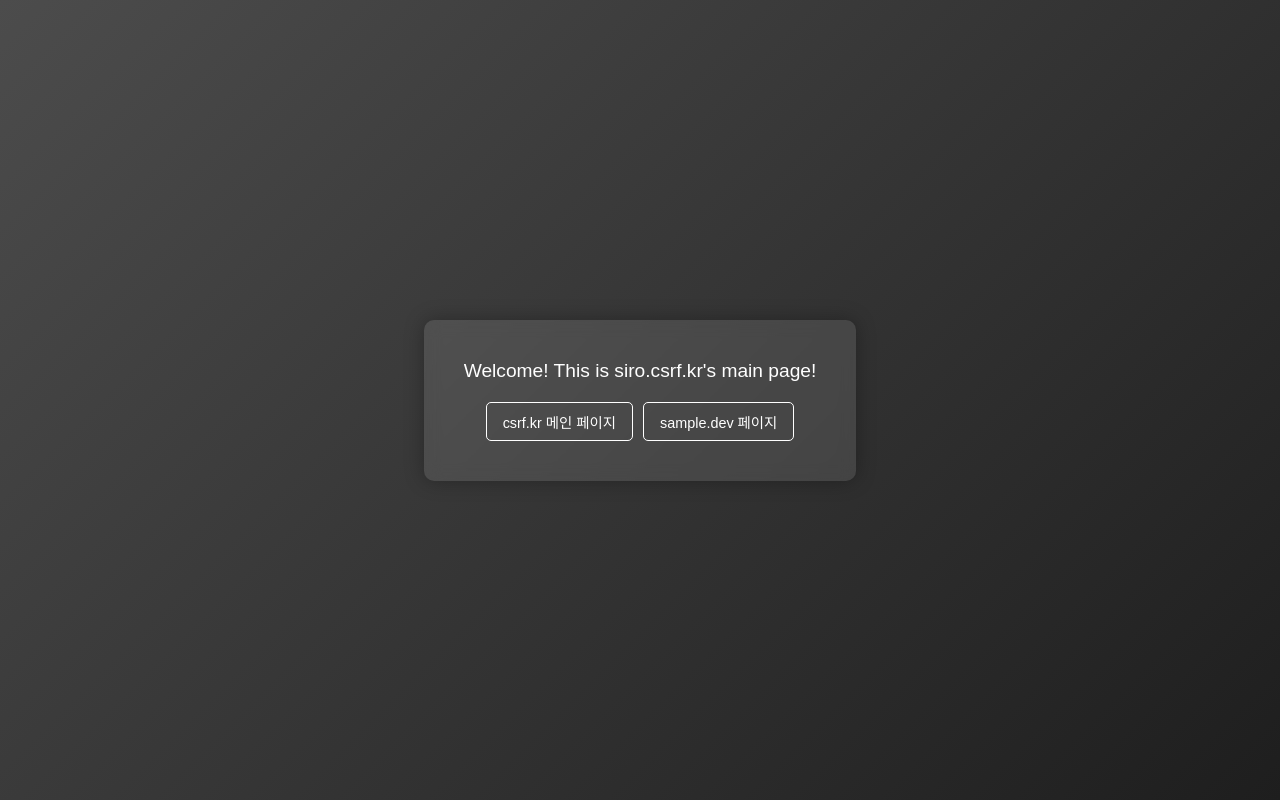
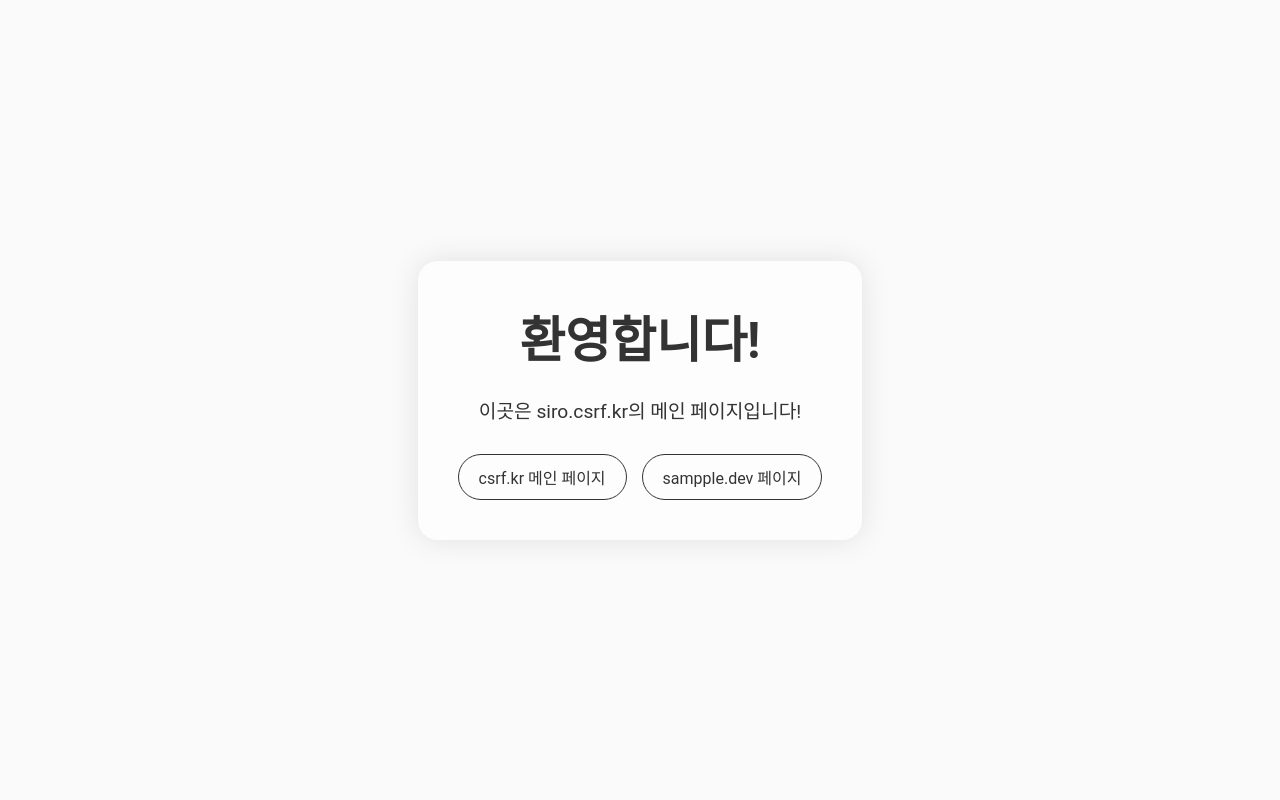
Before and after one commit to sampple-korea/csrf.sampple.dev, a plain HTML site: page index.html in a window 1280 px wide. Drawn offline with Linux system fonts and the light colour scheme.

Commit message:
index.html 업데이트

```diff
--- a/index.html
+++ b/index.html
@@ -1,75 +1,161 @@
 <!DOCTYPE html>
 <html lang="ko">
 <head>
-<meta charset="UTF-8">
-<meta name="viewport" content="width=device-width, initial-scale=1.0">
-<title>siro.csrf.kr</title>
+  <meta property="og:image" content="https://blog.sampple.dev/_astro/banner.JtFJJ1jH_jTj1n.webp">
+  <meta charset="UTF-8" />
+  <meta name="viewport" content="width=device-width, initial-scale=1.0" />
+  <title>SIRO_CSRF_KR</title>
   <style>
+    :root {
+      --bg-color: #f0f0f0;
+      --text-color: #333;
+      --accent-color: #6f6f6f;
+      --border-color: #333;
+      --backdrop-color: rgba(255,255,255,0.5);
+    }
+
+    @media (prefers-color-scheme: dark) {
+      :root {
+        --bg-color: #1e1e1e;
+        --text-color: #ddd;
+        --accent-color: #bbb;
+        --border-color: #ddd;
+        --backdrop-color: rgba(0,0,0,0.4);
+      }
+    }
+
+    @media (prefers-color-scheme: light) {
+      :root {
+        --bg-color: #fafafa;
+        --text-color: #333;
+        --accent-color: #666;
+        --border-color: #333;
+        --backdrop-color: rgba(255,255,255,0.5);
+      }
+    }
+
     html, body {
       margin:0; padding:0;
       width:100%; height:100%;
-    background: linear-gradient(135deg, #4c4c4c, #1e1e1e);
-    font-family: sans-serif;
+      background: var(--bg-color);
+      color: var(--text-color);
+      font-family: 'Roboto', sans-serif;
       display:flex; justify-content:center; align-items:center;
       overflow:hidden;
+      transition: background 0.5s ease, color 0.5s ease;
+      -webkit-tap-highlight-color: transparent;
     }
 
     .container {
       display:flex;
       flex-direction:column;
       align-items:center;
-    background:rgba(255,255,255,0.1);
-    backdrop-filter:blur(8px);
-    border-radius:10px;
-    box-shadow:0 0 20px rgba(0,0,0,0.3);
+      justify-content:center;
+      background:var(--backdrop-color);
+      backdrop-filter:blur(10px);
+      border-radius:20px;
+      box-shadow:0 0 30px rgba(0,0,0,0.1);
       padding:40px;
-    max-width:90%;
+      max-width:90vw;
+      max-height:90vh;
       text-align:center;
+      box-sizing:border-box;
+      opacity:0;
+      animation: containerFadeIn 0.8s ease forwards;
     }
 
-  /* 커스텀 엘리먼트에 대한 스타일 */
+    @keyframes containerFadeIn {
+      0% { opacity:0; transform:translateY(20px); }
+      100% { opacity:1; transform:translateY(0); }
+    }
+
+    h1 {
+      font-size:3em;
+      font-weight:bold;
+      margin:0;
+      margin-bottom:20px;
+      animation: pulseText 2s infinite ease-in-out;
+    }
+
+    @keyframes pulseText {
+      0%,100% { transform:scale(1); }
+      50% { transform:scale(1.03); }
+    }
+
     type-writer {
-    color:#fff;
+      display:inline-block;
       font-size:1.2em;
       white-space:nowrap;
       overflow:hidden;
-    border-right:3px solid #fff;
-    display:inline-block;
+      border-right:2px solid var(--accent-color);
+      margin-top:5px;
+      opacity:0;
+      animation: fadeIn 0.8s ease 1s forwards, blinkCursor 1s step-end infinite;
+    }
+
+    @keyframes fadeIn {
+      0% { opacity:0; }
+      100% { opacity:1; }
+    }
+
+    @keyframes blinkCursor {
+      0%,100% { border-color: var(--accent-color); }
+      50% { border-color: transparent; }
     }
 
     .links {
-    margin-top:20px;
+      margin-top:30px;
       display:flex;
-    gap:10px;
+      flex-wrap:wrap;
+      gap:15px;
+      justify-content:center;
     }
 
     .links a {
-    color:#fff;
+      color:var(--text-color);
       text-decoration:none;
-    padding:8px 16px;
-    border:1px solid #fff;
-    border-radius:5px;
-    font-size:0.9em;
-    transition:background 0.3s;
+      padding:10px 20px;
+      border:1px solid var(--border-color);
+      border-radius:25px;
+      font-size:1em;
+      transition:all 0.3s ease;
+      background:transparent;
+      user-select:none;
+      -webkit-user-select:none;
+      outline:none;
     }
 
     .links a:hover {
-    background:rgba(255,255,255,0.2);
+      background: var(--accent-color);
+      color: #fff;
+      transform:scale(1.05);
     }
+
+    .links a:focus {
+      outline:none;
+      box-shadow:none;
+    }
+
+    @media screen and (max-width:480px) {
+      h1 { font-size:2em; }
+      type-writer { font-size:1em; }
+      .container { padding:20px; }
+      .links a { font-size:0.9em; padding:8px 16px; }
+    }
+
   </style>
 </head>
 <body>
 <div class="container">
-  <!-- 기본 요소보단 커스텀 엘리먼트 이용 -->
-  <type-writer text="Welcome! This is siro.csrf.kr's main page!" speed="80"></type-writer>
+  <h1>환영합니다!</h1>
+  <type-writer text="이곳은 siro.csrf.kr의 메인 페이지입니다!" speed="60"></type-writer>
   <div class="links">
     <a href="https://csrf.kr" target="_blank">csrf.kr 메인 페이지</a>
-    <a href="https://sample.dev" target="_blank">sample.dev 페이지</a>
+    <a href="https://sampple.dev" target="_blank">sampple.dev 페이지</a>
   </div>
 </div>
 
 <script>
-  // 커스텀 웹 컴포넌트로 타이핑 효과 구현
   class TypeWriter extends HTMLElement {
     static get observedAttributes() { return ['text', 'speed']; }
     constructor() {
@@ -79,7 +165,7 @@
       this._speed = parseInt(this.getAttribute('speed'), 10) || 80;
     }
     connectedCallback() {
-      this._typeChar();
+      setTimeout(() => this._typeChar(), 1200);
     }
     _typeChar() {
       if (this._idx < this._text.length) {
@@ -88,6 +174,7 @@
         setTimeout(() => this._typeChar(), this._speed);
       } else {
         this.style.borderRight = 'none';
+        this.style.color = 'var(--text-color)';
       }
     }
   }
```
Lines whose indentation alone changed are shown as unchanged.
